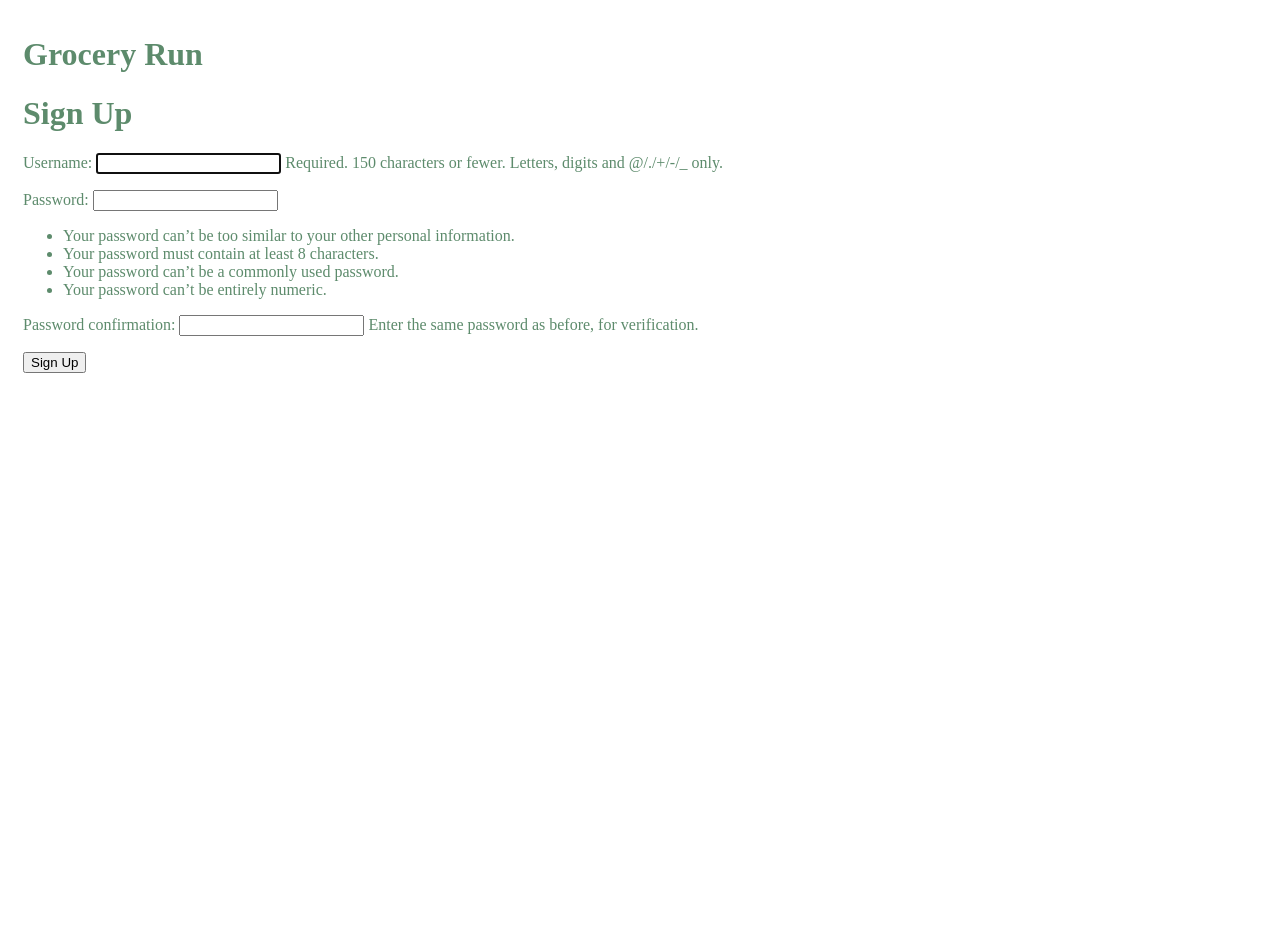
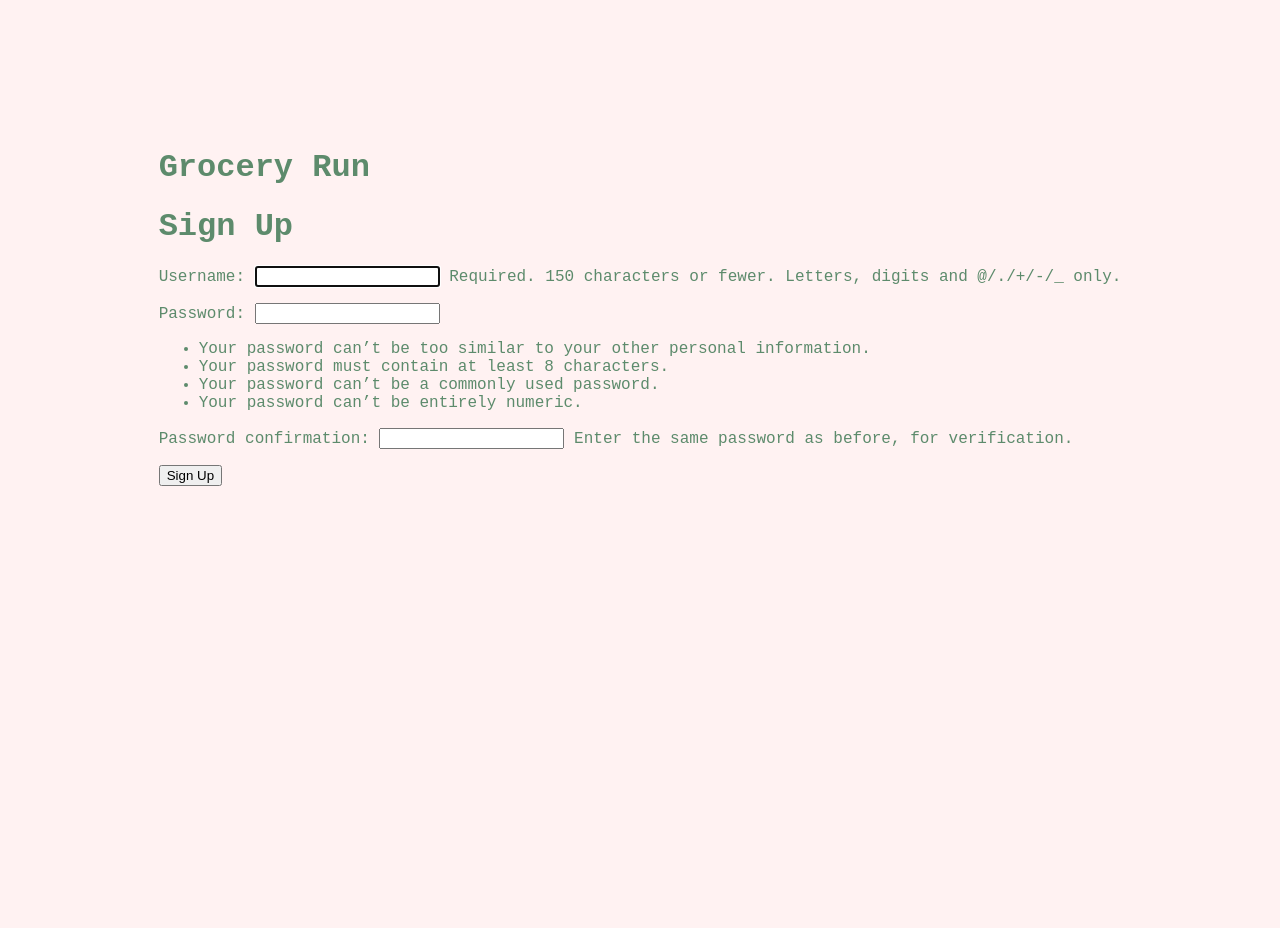
Before and after one commit to chrissyFraser/grocery-run, a Django app: page /accounts/signup/ in a window 1280 px wide. Before the commit the page ends 800 px from the top, so only its background shows below. Run offline with Django 4.2, Linux system fonts and the light colour scheme.

Commit message:
feat: font, spacing, background, alignment

```diff
--- a/grocery_run/static/css/app.css
+++ b/grocery_run/static/css/app.css
@@ -1,5 +1,26 @@
 html {
-    background-color:rgb(255, 255, 255);
+    background-color:rgb(255, 242, 242);
     color:rgb(93, 139, 108);
-    margin: 15px;
+    display: table;
+    margin: auto;
+    padding-top: 10%;
+    font-family:'Courier New', Courier, monospace
+    }
+
+html, body {
+    height: 100%;
 }
+
+body {
+    display: table-cell;
+    /* vertical-align: middle; */
+}
+
+th {
+    text-align: center;
+}
+
+table, td{
+    border-spacing: 20px;
+    text-align: left;
+    }
```
Also changed, not shown: grocery_run/templates/home.html (+10 -8 lines), db.sqlite3.
